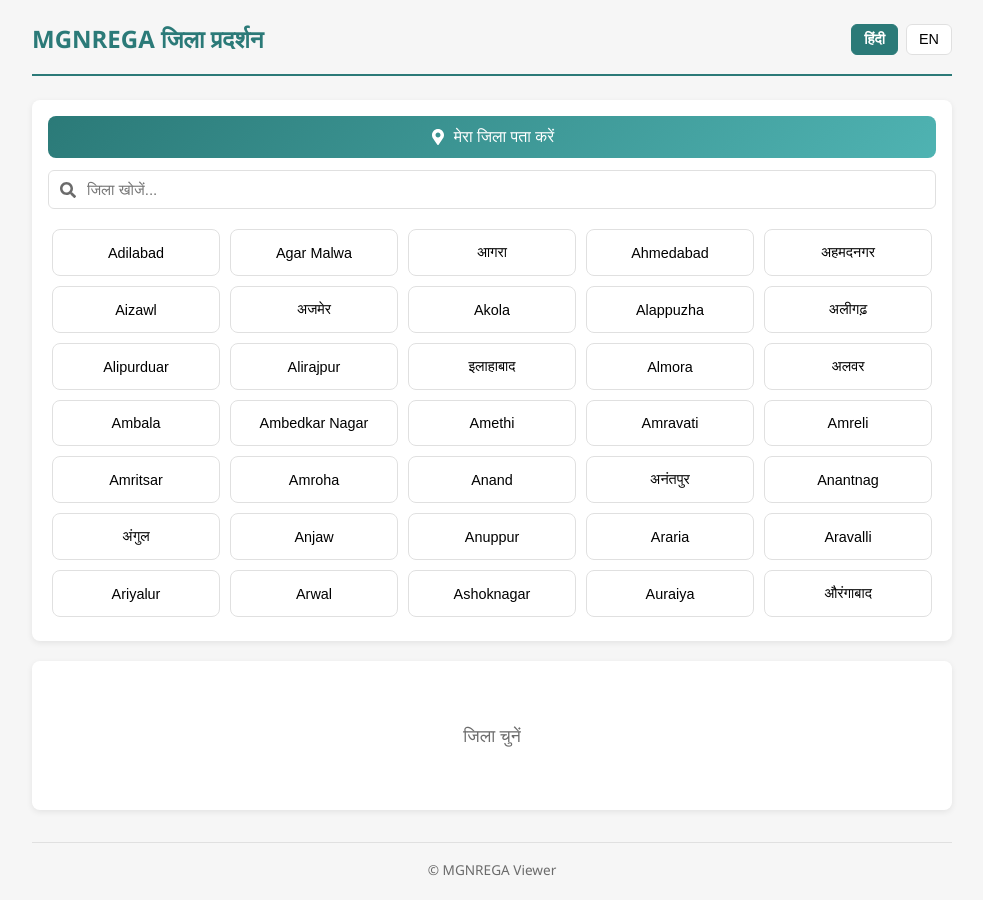
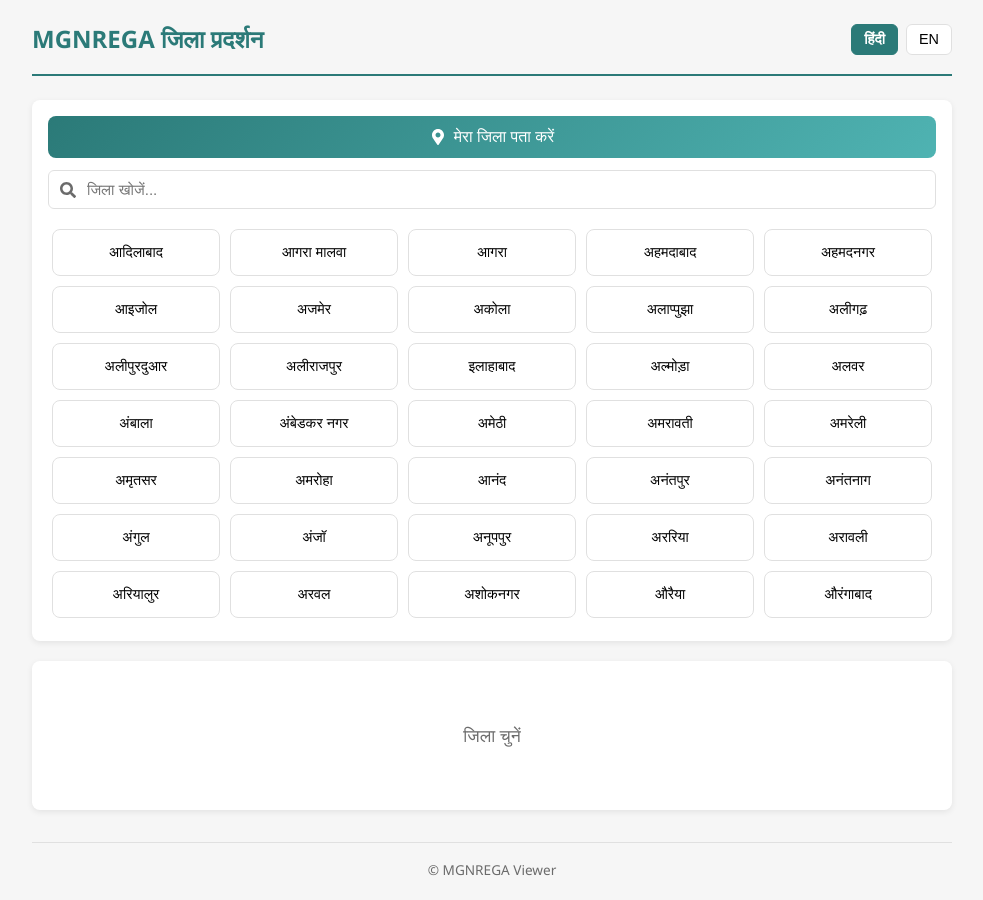
Before and after one commit to CODERVARUNMALVIYA/Goverment_project, a React (Create React App) app in the folder frontend/: page / in a window 1280 px wide. Shown: the whole page, without its empty margins (148-1131 px from the left). Built offline with nearby package versions, Linux system fonts and the light colour scheme; no server answers.

Commit message:
translation in hindi

```diff
--- a/frontend/src/i18n.js
+++ b/frontend/src/i18n.js
@@ -122,7 +122,8 @@
     addingDistrict: 'District database में add हो रहा है...',
     districtAdded: 'District सफलतापूर्वक add हो गया!',
     addFailed: 'District add नहीं हो सका। कृपया फिर से कोशिश करें।',
-    // District names in Hindi
+    // District names in Hindi (Comprehensive list for all states)
+    // Existing translations
     Patna: 'पटना', Gaya: 'गया', Muzaffarpur: 'मुजफ्फरपुर', Bhagalpur: 'भागलपुर', Darbhanga: 'दरभंगा',
     Nalanda: 'नालंदा', Rohtas: 'रोहतास', Purnia: 'पूर्णिया', Begusarai: 'बेगूसराय', Siwan: 'सीवान',
     Lucknow: 'लखनऊ', Kanpur: 'कानपुर', Varanasi: 'वाराणसी', Agra: 'आगरा', Allahabad: 'इलाहाबाद',
@@ -142,7 +143,14 @@
     Raipur: 'रायपुर', Bilaspur: 'बिलासपुर', Durg: 'दुर्ग', Korba: 'कोरबा', Rajnandgaon: 'राजनांदगांव',
     Bhilai: 'भिलाई', Jagdalpur: 'जगदलपुर', Raigarh: 'रायगढ़', Dhamtari: 'धमतरी', Mahasamund: 'महासमुंद',
     Visakhapatnam: 'विशाखापत्तनम', Vijayawada: 'विजयवाड़ा', Guntur: 'गुंटूर', Nellore: 'नेल्लोर', Tirupati: 'तिरुपति',
-    Kakinada: 'काकीनाडा', Rajahmundry: 'राजमुंदरी', Kurnool: 'कुर्नूल', Anantapur: 'अनंतपुर', Kadapa: 'कडपा'
+    Kakinada: 'काकीनाडा', Rajahmundry: 'राजमुंदरी', Kurnool: 'कुर्नूल', Anantapur: 'अनंतपुर', Kadapa: 'कडपा',
+    // Additional districts from screenshot
+    Adilabad: 'आदिलाबाद', 'Agar Malwa': 'आगरा मालवा', Ahmedabad: 'अहमदाबाद', Aizawl: 'आइजोल', Akola: 'अकोला',
+    Alappuzha: 'अलाप्पुझा', Alipurduar: 'अलीपुरदुआर', Alirajpur: 'अलीराजपुर', Almora: 'अल्मोड़ा',
+    Ambala: 'अंबाला', 'Ambedkar Nagar': 'अंबेडकर नगर', Amethi: 'अमेठी', Amravati: 'अमरावती', Amreli: 'अमरेली',
+    Amritsar: 'अमृतसर', Amroha: 'अमरोहा', Anand: 'आनंद', Anantpur: 'अनंतपुर', Anantnag: 'अनंतनाग',
+    Anjaw: 'अंजॉ', Anuppur: 'अनूपपुर', Araria: 'अररिया', Aravalli: 'अरावली', Ariyalur: 'अरियालुर',
+    Arwal: 'अरवल', Ashoknagar: 'अशोकनगर', Auraiya: 'औरैया'
   }
 };
 
```
